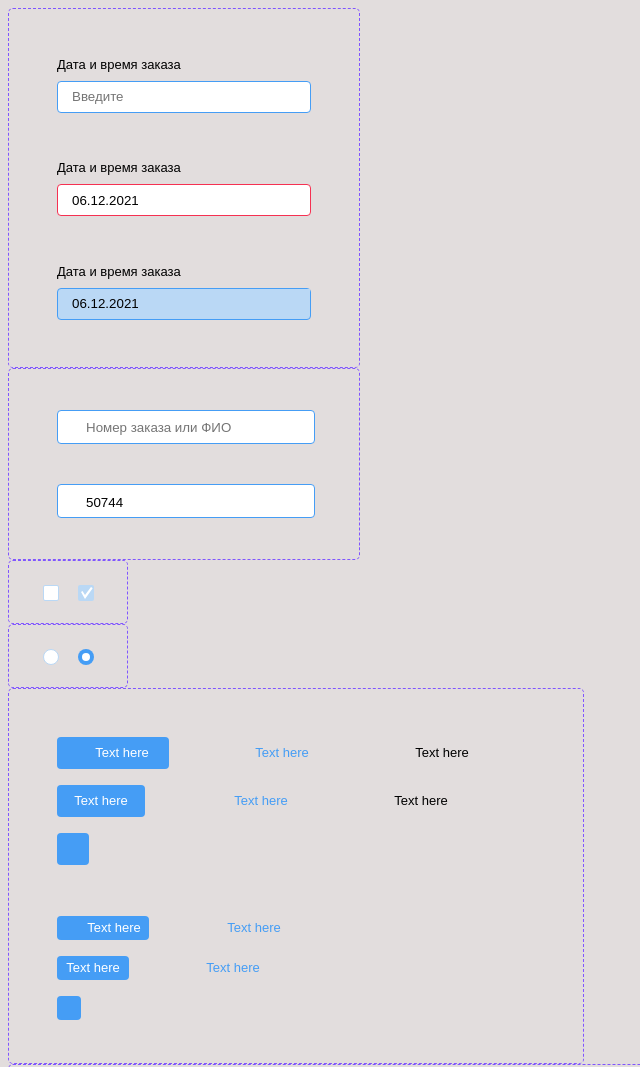
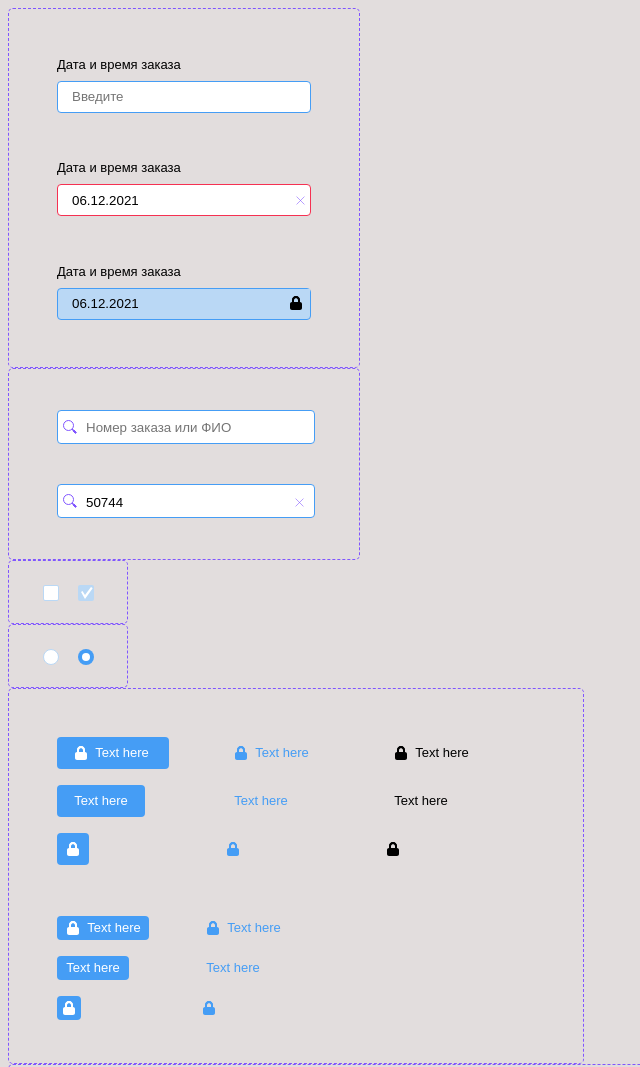
Before and after one commit to staspl5/lessons-js-core, a plain HTML site: page ui-kit.html in a window 1280 px wide. Shown: the top 1067 px of the page, without its empty margins (0-640 px from the left). Drawn offline with Linux system fonts and the light colour scheme; the site is published under a folder, as on GitHub Pages, so addresses that start at the root find nothing.

Commit message:
add admin-panel

```diff
--- a/styles-admin-panel.css
+++ b/styles-admin-panel.css
@@ -172,7 +172,8 @@ header{
 
 .tableBody{
     height: 27.5rem;
-    overflow: auto;
+    overflow-y: auto;
+    overflow-x: hidden;
 }
 
 .tableBody_row{
--- a/styles-buttons.css
+++ b/styles-buttons.css
@@ -27,7 +27,7 @@
 }
 
 .button_icon button{
-    background-image: url(/icons/locked-white.svg);
+    background-image: url(./icons/locked-white.svg);
     background-size: 1rem 1rem;
     background-repeat: no-repeat;
     background-position: 1rem 0.5rem;
@@ -53,7 +53,7 @@
 }
 
 .button_icon-small button{
-    background-image: url(/icons/locked-white.svg);
+    background-image: url(./icons/locked-white.svg);
     background-size: 1rem 1rem;
     background-repeat: no-repeat;
     background-position: 0.5rem 0.5rem;
@@ -70,7 +70,7 @@
 }
 
 .button_low_icon button{
-    background-image: url(/icons/locked-white.svg);
+    background-image: url(./icons/locked-white.svg);
     background-size: 1rem 1rem;
     background-repeat: no-repeat;
     background-position: 0.5rem 0.25rem;
@@ -96,7 +96,7 @@
 }
 
 .button_icon-small-low button{
-    background-image: url(/icons/locked-white.svg);
+    background-image: url(./icons/locked-white.svg);
     background-size: 1rem 1rem;
     background-repeat: no-repeat;
     background-position: 0.25rem 0.25rem;
@@ -117,7 +117,7 @@
 }
 
 .button_icon-blue button{
-    background-image: url(/icons/locked-blue.svg);
+    background-image: url(./icons/locked-blue.svg);
 }
 
 .button_text-black button{
@@ -125,5 +125,5 @@
 }
 
 .button_icon-black button{
-    background-image: url(/icons/locked.svg);
+    background-image: url(./icons/locked.svg);
 }
--- a/styles-input.css
+++ b/styles-input.css
@@ -41,7 +41,7 @@
     border: none;
     margin-left: 0.25rem;
     margin-top: 0.4rem;
-    /*width: 15.25rem;*/width: 5.6875rem;
+    width: 5.6875rem;
     height: 1rem;
     background-color: var(--background-color-white);
 }
@@ -61,7 +61,7 @@
 
 .input_button_incorrect{
     border: none;
-    background-image: url(/icons/x-large.svg);
+    background-image: url(./icons/x-large.svg);
     height: 1rem;
     width: 1rem;
     background-color: var(--background-color-white);
@@ -69,7 +69,6 @@
     background-repeat: no-repeat;
     margin-left: 0.6rem;
     margin-top:0.5rem;
-    /*border: none;*/
     background-position: 0.15rem 0.2rem;
 }
 
@@ -85,14 +84,13 @@
 }
 
 .input_button_disabled{
-    background-image: url(/icons/locked.svg);
+    background-image: url(./icons/locked.svg);
     height: 1.5rem;
     width: 1.5rem;
     background-color: var(--background-color-day-light-blue);
     background-size: 1rem;
     background-repeat: no-repeat;
     margin-left: 0.3rem;
-
     border: none;
     background-position: 0.15rem 0.4rem;
 }
--- a/styles-searchbar.css
+++ b/styles-searchbar.css
@@ -23,7 +23,7 @@
     height: 1rem;
     margin-top: 0.3rem;
     background-color: var(--background-color-white);
-    background-image: url(/icons/search.svg);
+    background-image: url(./icons/search.svg);
     background-size: 1rem 1rem;
     background-repeat: no-repeat;
     padding-left: 1.5rem;
@@ -38,11 +38,10 @@
     margin-bottom: 1rem;
 }
 .searchbar__input_incorrect button{
-   /* position: absolute;*/
     height: 1rem;
     width: 1rem;
     background-color: var(--background-color-white);
-    background-image: url(/icons/x-large.svg);
+    background-image: url(./icons/x-large.svg);
     background-size: 0.5625rem;
     background-repeat: no-repeat;
     background-position: 0.15rem 0.4rem;
```
